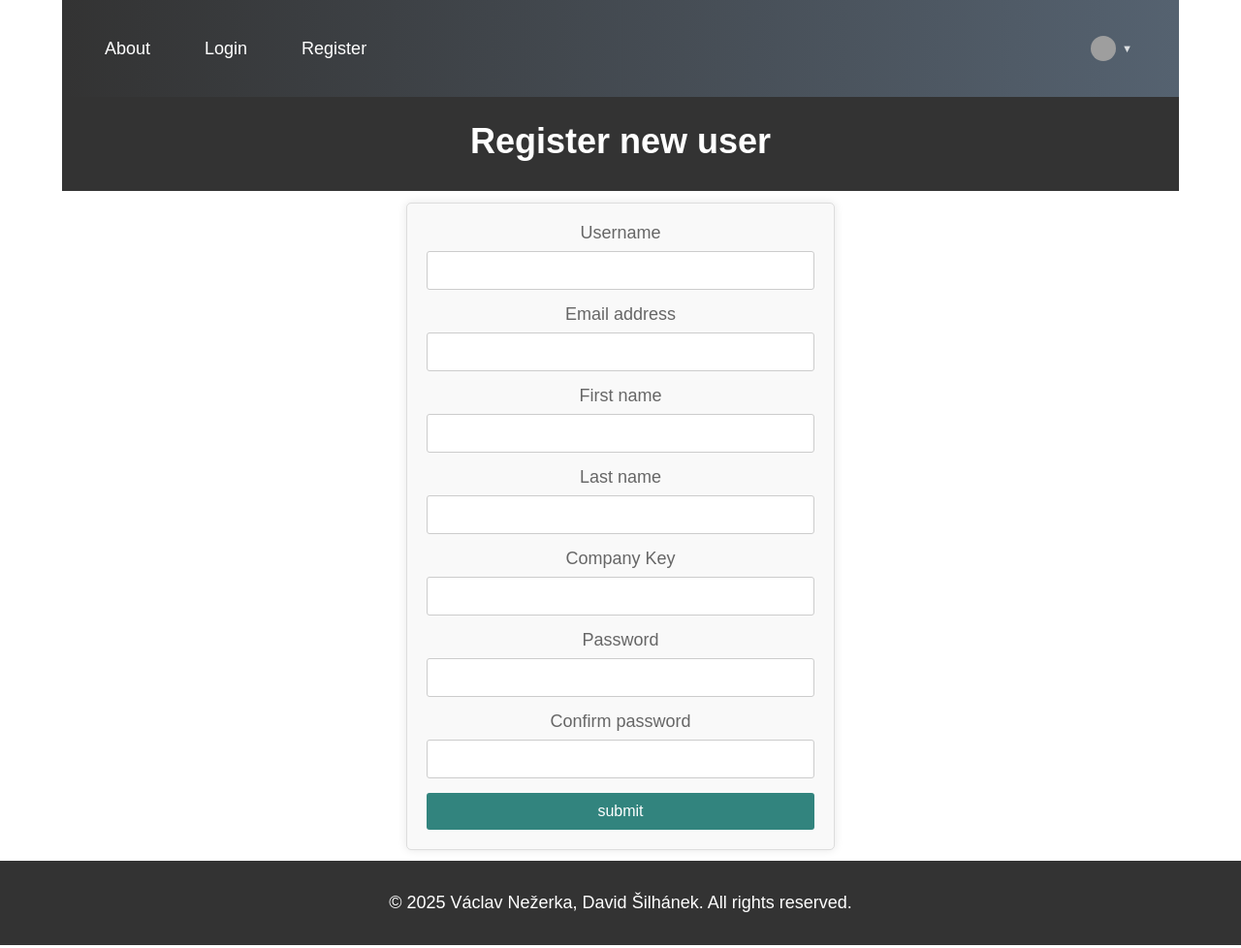
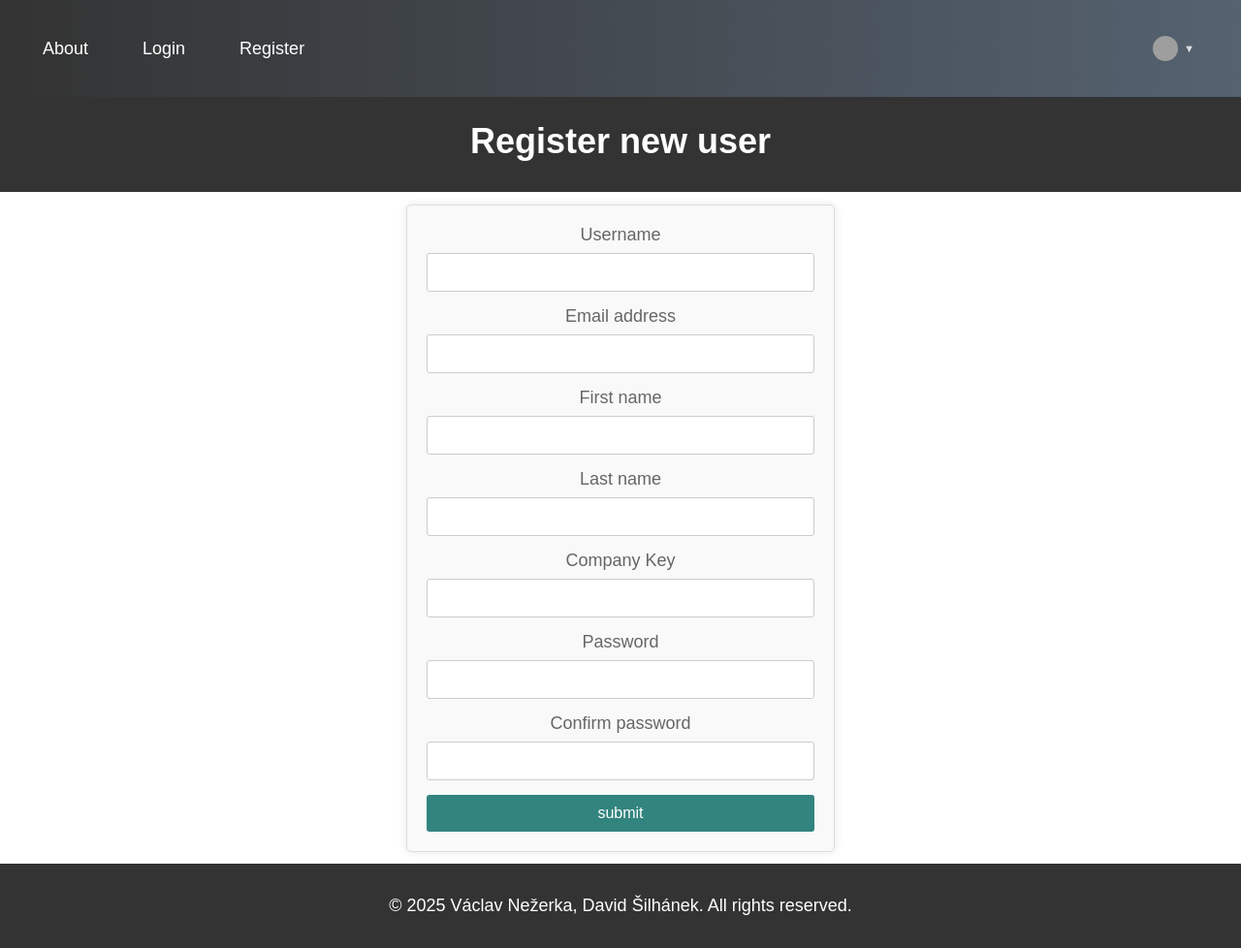
Before and after one commit to VaclavNezerka/PyPAIS_web.py, a Flask app: page /register in a window 1280 px wide. Shown: the whole page at 97% size. Run offline with Flask 3, Linux system fonts and the light colour scheme; parts of the project's set-up code (start-up, migrations or seed data) failed here and were passed over; some libraries are stand-ins or nearby versions; grey boxes are pictures that could not be loaded.

Commit message:
The FE bug fixed.

```diff
--- a/static/styles.css
+++ b/static/styles.css
@@ -30,8 +30,6 @@ body {
     background-color: white;
     width: 100%;
     height: 100%;
-    /* margin: 0; */
-    /* padding: 0; */
     overflow-x: hidden;
 }
 
--- a/templates/base.html
+++ b/templates/base.html
@@ -14,7 +14,6 @@
   </head>
 
   <body>
-    <div class="container">
       <div>
       {% include 'navbar.html' %}
       </div>
@@ -32,7 +31,6 @@
         {% block content %}
         {% endblock %}
       </div>
-    </div>
 
     <footer class="footer">
       <div class="container">
```
